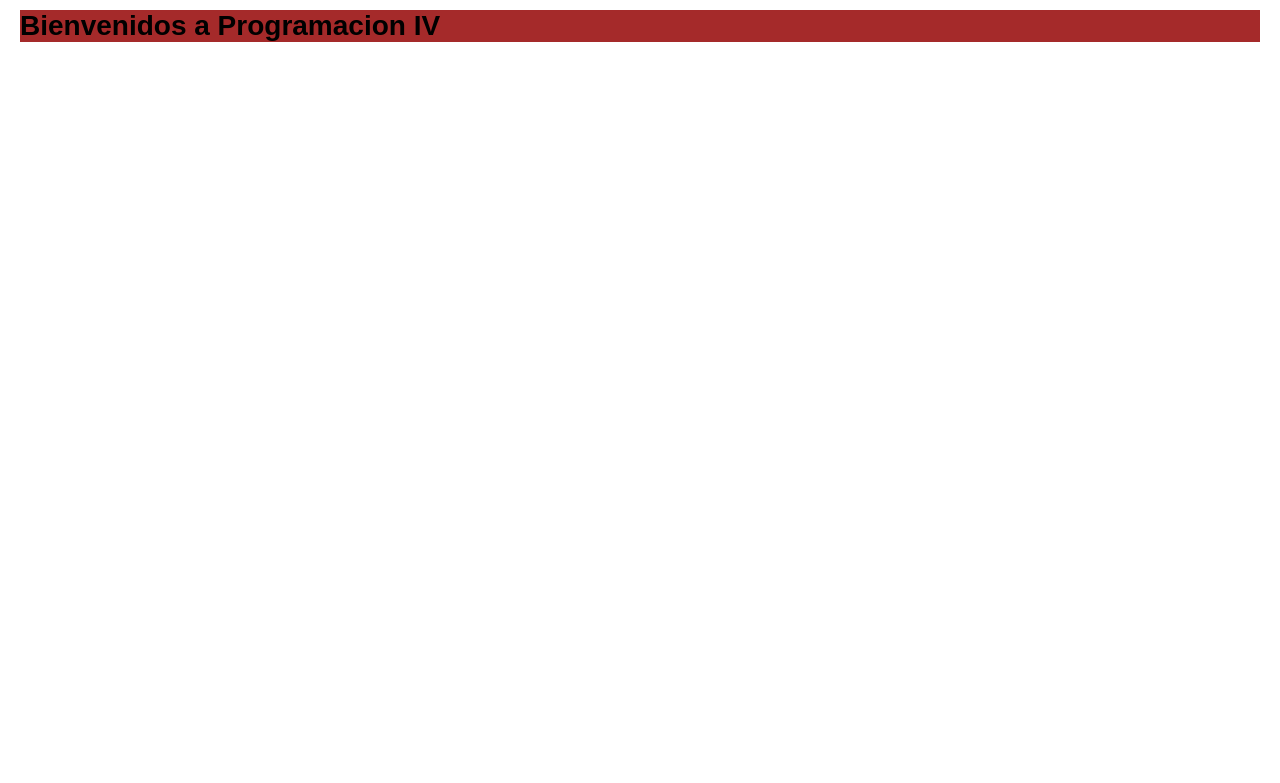
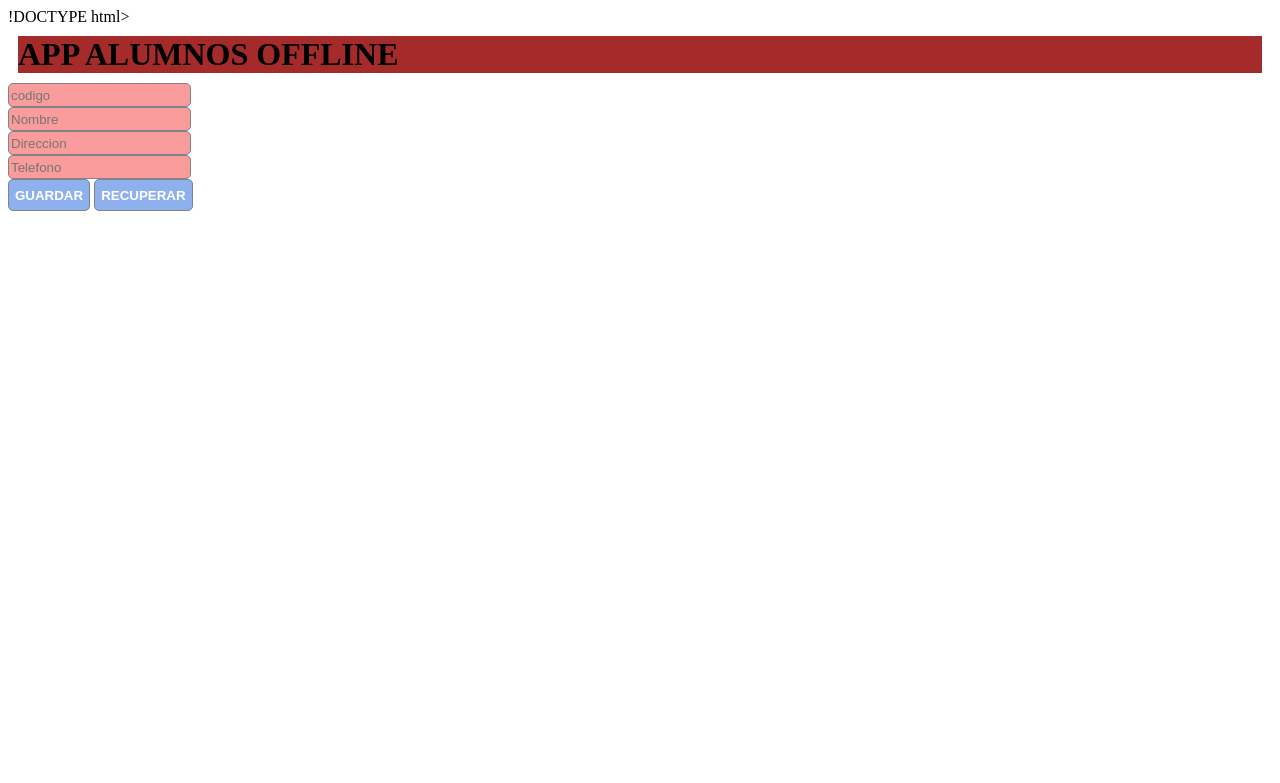
Before and after one commit to blady01/programacioniv-1, a PHP site: page / in a window 1280 px wide. Shown: the top 783 px of the page. Run offline with PHP 8.4, Linux system fonts and the light colour scheme.

Commit message:
WebApp Off-line

```diff
--- /dev/null
+++ b/app.js
@@ -0,0 +1,36 @@
+document.addEventListener("DOMContentLoaded", e=>{
+    document.querySelector("#frmAlumnos").addEventListener("submit", event=>{
+        event.preventDefault();
+
+        let codigo = document.querySelector("#txtCodigoAlumno").value,
+            nombre = document.querySelector("#txtNombreAlumno").value,
+            direccion = document.querySelector("#txtDireccionAlumno").value,
+            telefono = document.querySelector("#txtTelefonoAlumno").value;
+
+        console.log(codigo, nombre, direccion, telefono);
+
+        if( 'localStorage' in window ){
+            window.localStorage.setItem("codigo", codigo);
+            window.localStorage.setItem("nombre", nombre);
+            window.localStorage.setItem("direccion", direccion);
+            window.localStorage.setItem("telefono", telefono);
+        } else {
+            alert("Por favor ACTUALIZATE!!!.");
+        }
+    });
+    document.querySelector("#btnRecuperarAlumno").addEventListener("click", event=>{
+        document.querySelector("#txtCodigoAlumno").value = window.localStorage.getItem("codigo");
+        document.querySelector("#txtNombreAlumno").value = window.localStorage.getItem("nombre");
+        document.querySelector("#txtDireccionAlumno").value = window.localStorage.getItem("direccion");
+        document.querySelector("#txtTelefonoAlumno").value = window.localStorage.getItem("telefono");
+    });
+});
+
+/*document.addEventListener("DOMContentLoaded",function(e){
+    alert("CALLBACK LISTO");
+});*/
+
+/*document.addEventListener("DOMContentLoaded", init);
+function init(e){
+    alert("LISTO");
+}*/
--- a/estilos.css
+++ b/estilos.css
@@ -1,4 +1,4 @@
-body{
+bbody{
     font-size: 14px;
     font-family: Arial, Helvetica, sans-serif;
     margin: 10px;
--- a/index.html
+++ b/index.html
@@ -1,4 +1,4 @@
-<!DOCTYPE html>
+!DOCTYPE html>
 <html lang="en">
 <head>
     <meta charset="UTF-8">
@@ -8,9 +8,30 @@
     <link rel="stylesheet" href="estilos.css">
 </head>
 <body>
-    <h1>Bienvenidos a Programacion IV</h1>
-    <form name="frmControles" id="frmControles" method="get">
-
+    <h1>APP ALUMNOS OFFLINE</h1>
+    <form name="frmAlumnos" id="frmAlumnos" method="get">
+        <div class="container">
+            <div class="fila">
+                <input type="text" id="txtCodigoAlumno"
+                    required="required" placeholder="codigo" pattern="^[A-Z]{4}[0-9]{6}">
+            </div>
+            <div class="fila">
+                <input type="text" id="txtNombreAlumno" required="required"
+                    placeholder="Nombre" pattern="[a-zA-ZñÑ ]{3,65}">
+            </div>
+            <div class="fila">
+                <input type="text" id="txtDireccionAlumno" required="required" placeholder="Direccion" >
+            </div>
+            <div class="fila">
+                <input type="text" id="txtTelefonoAlumno" required="required"
+                    placeholder="Telefono" pattern="[0-9]{4}-[0-9]{4}">
+            </div>
+            <div class="fila">
+                <input type="submit" value="Guardar">
+                <input type="button" id="btnRecuperarAlumno" value="Recuperar">
+            </div>
+        </div>
     </form>
+    <script src="app.js"></script>
 </body>
 </html>
```
